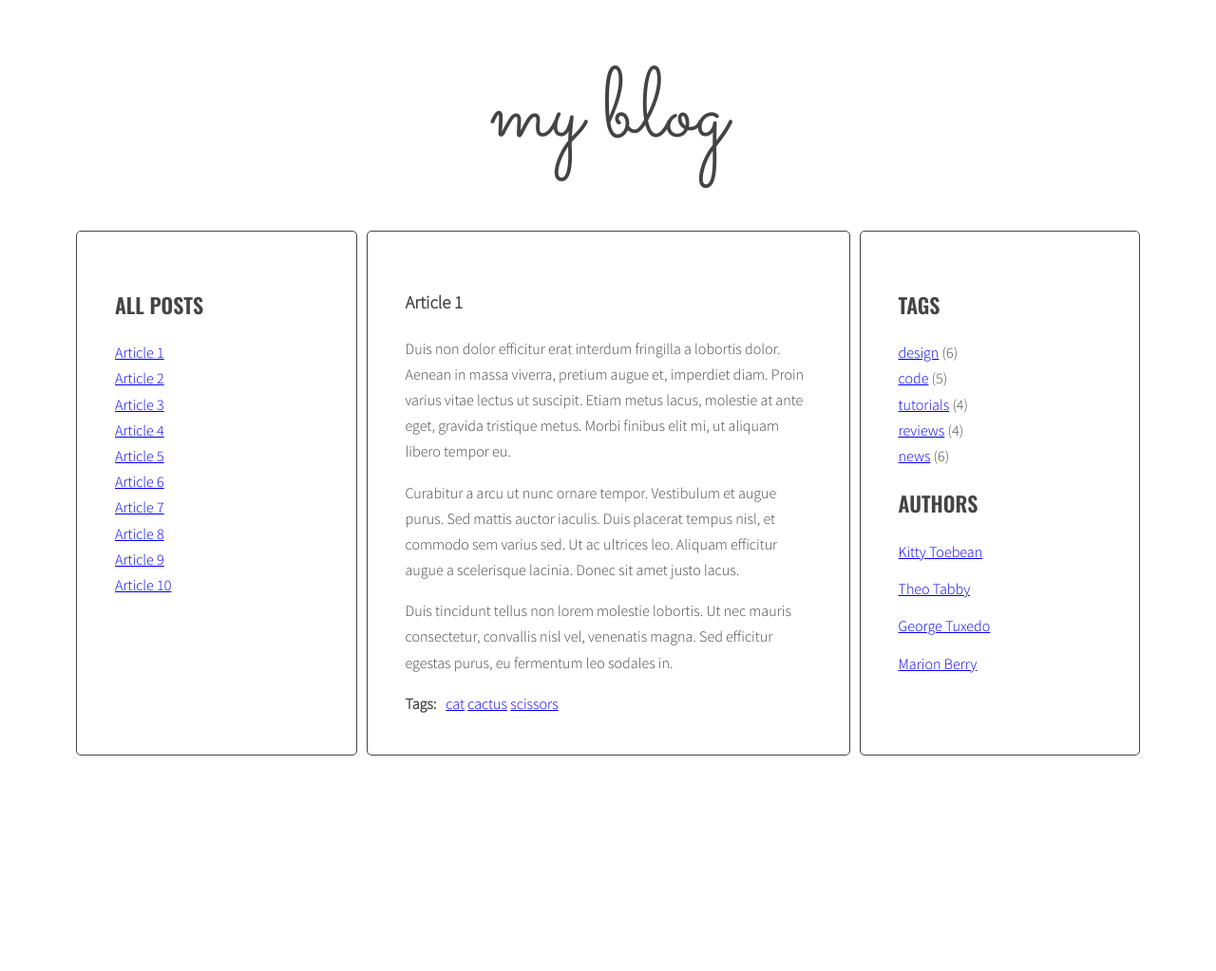
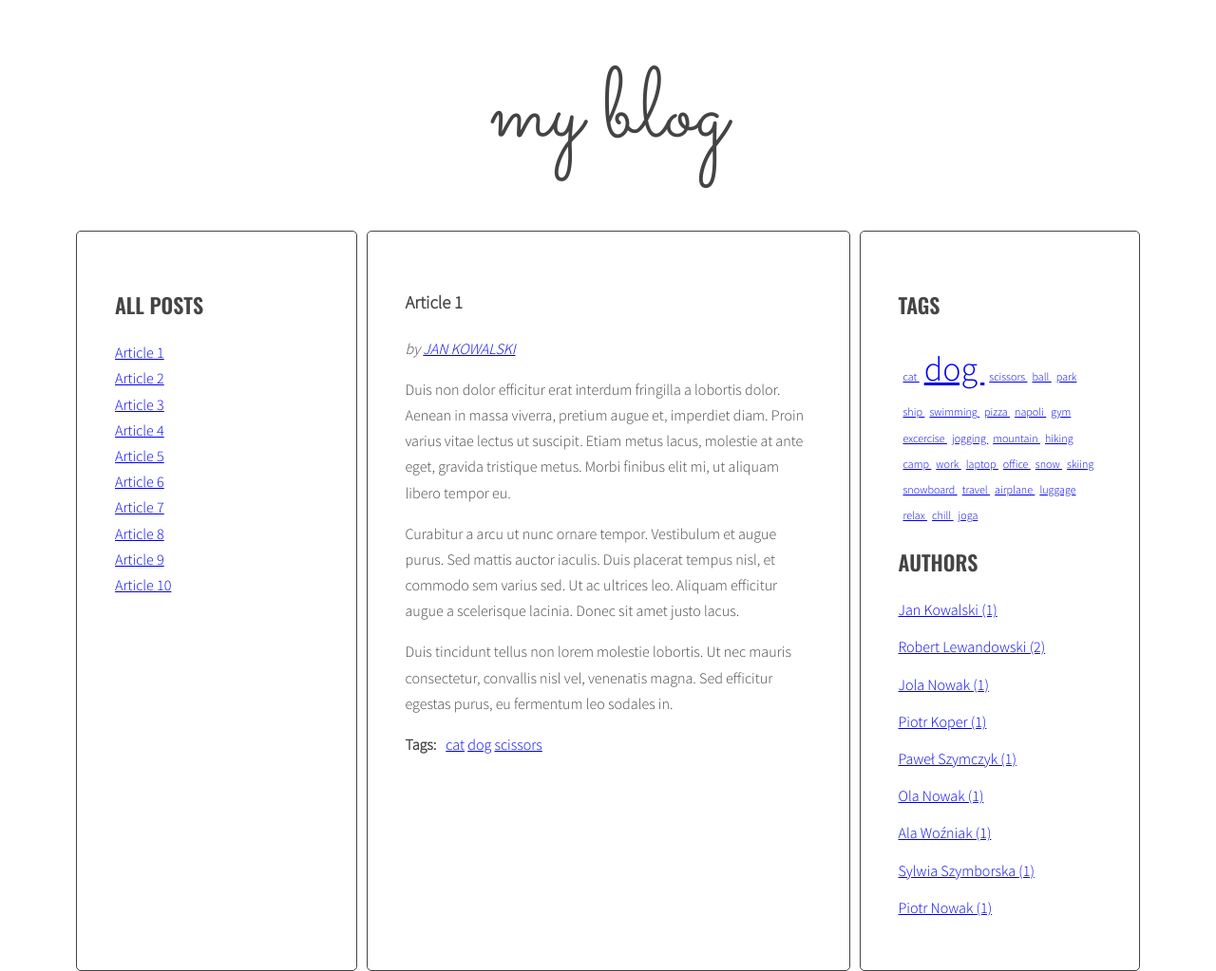
Before and after one commit to misiuda-d/javascript-blog, a website: page index.html in a window 1280 px wide. Shown: the whole page at 95% size. Before the commit the page ends 804 px from the top, so only its background shows below. Drawn offline with nearby package versions, Linux system fonts and the light colour scheme.

Commit message:
changes2

```diff
--- a/index.html
+++ b/index.html
@@ -17,7 +17,7 @@
               </ul>
             </aside>
             <section class="posts">
-              <article class="post active" id="article-1" data-tags="cat cactus scissors" data-author="Jan Kowalski">
+              <article class="post active" id="article-1" data-tags="cat dog scissors" data-author="Jan Kowalski">
                 <h3 class="post-title">Article 1</h3>
                 <p class="post-author"></p>
                 <div class="post-content">
@@ -32,7 +32,7 @@
                   </ul>
                 </div>
               </article>
-              <article class="post" id="article-2" data-tags="dog ball park" data-author="Agnieszka Nowak">
+              <article class="post" id="article-2" data-tags="dog ball park" data-author="Robert Lewandowski">
                 <h3 class="post-title">Article 2</h3>
                 <p class="post-author"></p>
                 <div class="post-content">
@@ -47,7 +47,7 @@
                   </ul>
                 </div>
               </article>
-              <article class="post" id="article-3" data-tags="ship snorkling swimming" data-author="Jan Wozniak">
+              <article class="post" id="article-3" data-tags="ship dog swimming" data-author="Robert Lewandowski">
                 <h3 class="post-title">Article 3</h3>
                 <p class="post-author"></p>
                 <div class="post-content">
@@ -62,7 +62,7 @@
                   </ul>
                 </div>
               </article>
-              <article class="post" id="article-4" data-tags="pizza pasta napoli" data-author="Jola Nowak">
+              <article class="post" id="article-4" data-tags="pizza dog napoli" data-author="Jola Nowak">
                 <h3 class="post-title">Article 4</h3>
                 <p class="post-author"></p>
                 <div class="post-content">
@@ -170,34 +170,11 @@
             <aside class="sidebar">
               <h2 class="section-title">Tags</h2>
               <ul class="list tags">
-                <li><a href="#">design</a> <span>(6)</span></li>
-                <li><a href="#">code</a> <span>(5)</span></li>
-                <li><a href="#">tutorials</a> <span>(4)</span></li>
-                <li><a href="#">reviews</a> <span>(4)</span></li>
-                <li><a href="#">news</a> <span>(6)</span></li>
+
               </ul>
               <h2 class="section-title">Authors</h2>
               <ul class="list authors">
-                <li>
-                  <a href="#">
-                    <span class="author-name">Kitty Toebean</span>
-                  </a>
-                </li>
-                <li>
-                  <a href="#">
-                    <span class="author-name">Theo Tabby</span>
-                  </a>
-                </li>
-                <li>
-                  <a href="#">
-                    <span class="author-name">George Tuxedo</span>
-                  </a>
-                </li>
-                <li>
-                  <a href="#">
-                    <span class="author-name">Marion Berry</span>
-                  </a>
-                </li>
+
               </ul>
             </aside>
           </main>
--- a/js/script.js
+++ b/js/script.js
@@ -49,12 +49,12 @@ const optTitleSelector = '.post-title';
 const optTitleListSelector = '.titles';
 const optArticleTagsSelector = '.post-tags .list';
 const optArticleAuthorSelector = '.post-author';
-const optTagsListSelector = '.tags .list';
+const optTagsListSelector = '.list.tags';
+const optCloudClassPrefix = 'tag-size-';
+const optCloudClassCount = 5;
+const optAuthorsListSelector = '.list.authors';
 
-const opts = {
-  articleSelector: '.post',
-  titleSelector: '.post-title'
-};
+
 
 function generateTitleLinks(customSelector = '') {
 
@@ -105,6 +105,26 @@ function generateTitleLinks(customSelector = '') {
 
 generateTitleLinks();
 
+function calculateTagsParams(tags) {
+  let params = {
+    max: 0,
+    min: 999999
+  };
+  for (let tag in tags) {
+    if (tags[tag] > params.max) { params.max = tags[tag]; }
+    if (tags[tag] < params.min) { params.min = tags[tag]; }
+  }
+  return params;
+}
+
+function calculateTagClass(count, params) {
+  const normalizedCount = count - params.min;
+  const normalizedMax = params.max - params.min;
+  const percentage = normalizedCount / normalizedMax;
+  const classNumber = Math.floor(percentage * (optCloudClassCount - 1) + 1);
+  return optCloudClassPrefix + classNumber;
+
+}
 
 function generateTags() {
 
@@ -162,18 +182,24 @@ function generateTags() {
 
   /* [NEW] find list of tags in right column */
   const tagList = document.querySelector(optTagsListSelector);
- console.log(allTags);
+  console.log(allTags);
+
+  const tagsParams = calculateTagsParams(allTags);
+  console.log('tagsParams:', tagsParams);
+
   /* [NEW] create variable for all links HTML code */
   let allTagsHTML = '';
 
   /* [NEW] START LOOP */
-  for(let tag in allTags){
-    allTagsHTML += '<li><a href="#tag-' + tag + '">' + tag + ' (' + allTags[tag] + ')</a></li>'
+  for (let tag in allTags) {
+    allTagsHTML += `<li><a href="#tag-${tag}" class="${calculateTagClass(allTags[tag], tagsParams)}"> ${tag} </a></li>`;
   }
 
   tagList.innerHTML = allTagsHTML;
+
 }
 generateTags();
+
 
 
 function tagClickHandler(event) {
@@ -219,6 +245,7 @@ function addClickListenersToTags() {
 addClickListenersToTags();
 
 function generateAuthors() {
+  let allAuthors = {};
   /*find all articles */
   const articles = document.querySelectorAll(optArticleSelector);
   /* START LOOP: for every article: */
@@ -233,10 +260,26 @@ function generateAuthors() {
     const linkHTML = 'by <a href="#' + articleAuthor + '">' + articleAuthor.toUpperCase();
     /* [add generated code to html variable */
     html = html + linkHTML + ' ';
+
+    /* END LOOP: for every article: */
+    if (!allAuthors.hasOwnProperty(articleAuthor)) {
+
+      allAuthors[articleAuthor] = 1;
+    }
+
+    else {
+      allAuthors[articleAuthor]++;
+    }
     /* insert HTML of all the links into the tags wrapper */
     authorWrapper.innerHTML = html;
-    /* END LOOP: for every article: */
+
   }
+  const authorsList = document.querySelector(optAuthorsListSelector);
+  console.log(allAuthors);
+  for(let author in allAuthors){
+    authorsList.innerHTML += '<li><a href="#author-' + author + '">' + author + ' (' + allAuthors[author] + ')</a></li>';
+  }
+
 }
 generateAuthors();
 
--- a/sass/style.scss
+++ b/sass/style.scss
@@ -125,3 +125,32 @@ body {
     margin: 0 10px 0 0;
   }
 }
+.tag-size-5 {
+  font-size: 36px;
+
+  }
+
+  .tag-size-4 {
+  font-size: 30px;
+
+  }
+
+  .tag-size-3 {
+  font-size: 24px;
+
+  }
+
+  .tag-size-2 {
+  font-size: 18px;
+
+  }
+
+  .tag-size-1 {
+  font-size: 12px;
+
+  }
+
+  .list.tags li {
+    display: inline;
+    margin-left: 5px;
+    }
```
Also changed, not shown: css/style.css, 1 other file.
